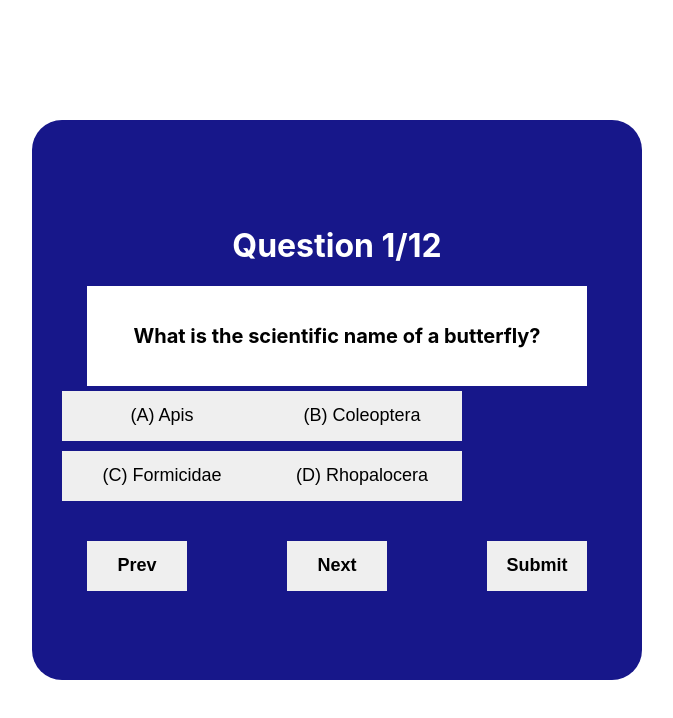
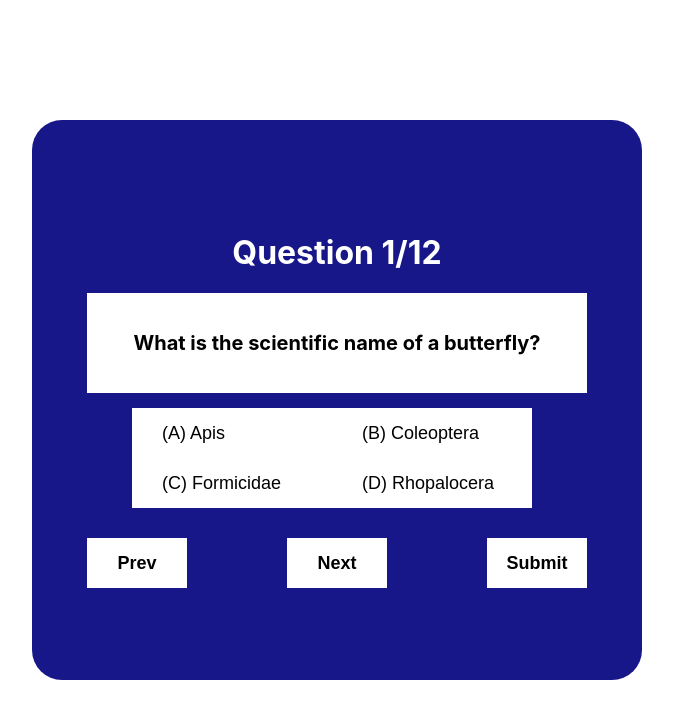
Before and after one commit to Naijamerit/react-quiz, a React (Create React App) app: page / in a window 1280 px wide. Shown: the top 718 px of the page, without its empty margins (303-976 px from the left). Built offline with nearby package versions, Linux system fonts and the light colour scheme.

Commit message:
2 files modified

```diff
--- a/src/App.css
+++ b/src/App.css
@@ -31,6 +31,7 @@ body {
 .questions p {
   font-size: 20px;
   font-weight: bold;
+
 }
 
 .controllers {
@@ -59,18 +60,27 @@ body {
 }
 
 .answers {
-  display: "";
+  display: "flex";
   flex-direction: column;
-  justify-content: center;
-  align-items: center;
+  margin-left: 70px;
+  margin-top: 15px;
+
+}
+
+.answers span{
+  display: flex;
+  justify-content: flex-start;
+  margin-left: 20px;
 }
 button {
   width: 200px;
   height: 50px;
   border-radius: 0px;
   border: none;
-  margin: 5px 0;
+  background-color: white;
   font-size: 18px;
+  padding: 10px;
+
 }
 
 button:hover {
--- a/src/Quest.jsx
+++ b/src/Quest.jsx
@@ -70,7 +70,7 @@ function App() {
                   isCorrect(index);
                 }}
               >
-                {item}
+                <span>{item}</span>
               </button>
             ))}
           </div>
```
